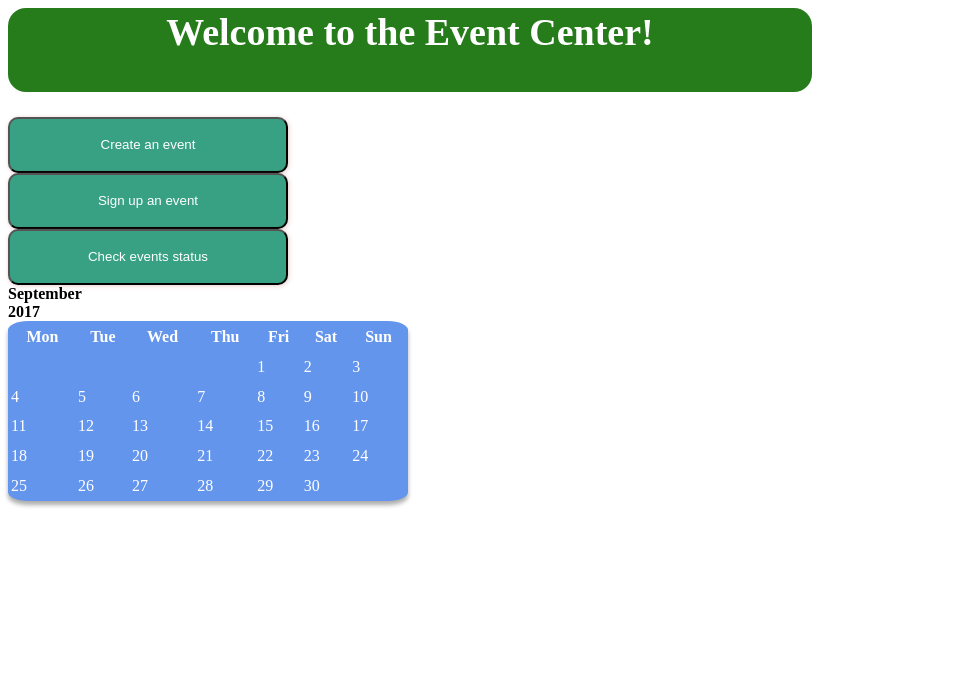
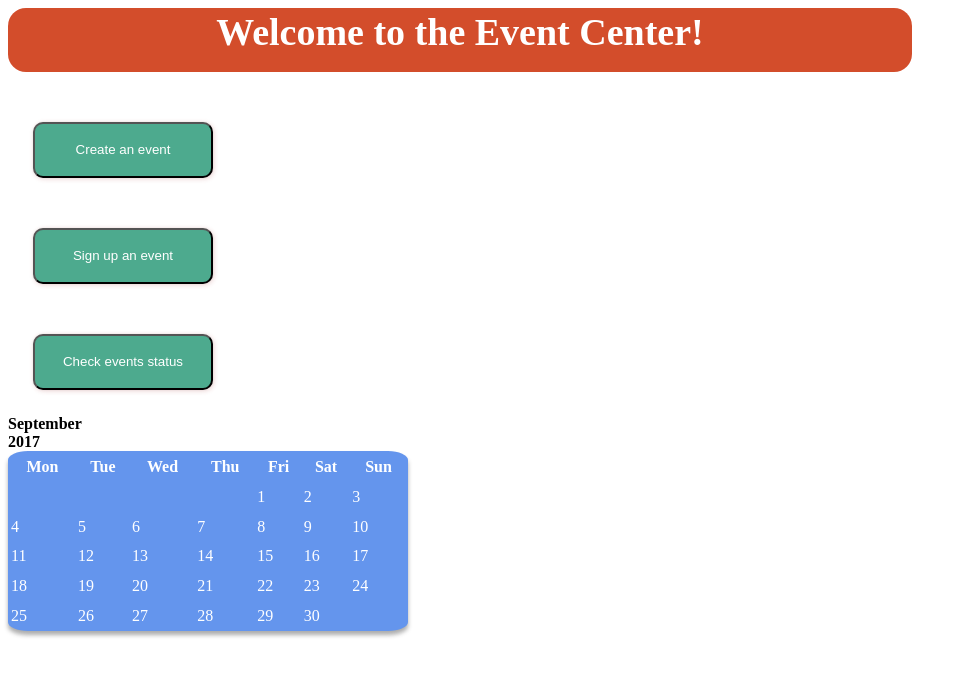
Before and after one commit to QMeier/project_1, a plain HTML site: page index.html in a window 1280 px wide. Shown: the whole page, without its empty margins (0-969 px from the left). Drawn offline with Linux system fonts and the light colour scheme.

Commit message:
button
add spaces between buttons

```diff
--- a/CalendarStyle.css
+++ b/CalendarStyle.css
@@ -1,20 +1,26 @@
+
+#picEvents{
+	width: 1100px;
+	height: 240px;
+}
 
 #headline{
 	padding:2px;
 	font-size:38px;
 	border-radius: 18px;
-	width: 800px;
-	height: 80px;
-	background-color: #267C1B;
+	width: 900px;
+	height: 60px;
+	background-color: #D34D2B;
 	color:white;
 	border-radius: 18px;
 	text-align:center;
 }
 
 #button{
-	width:280px;
+	width:180px;
+	margin: 25px;
 	-webkit-transition: all .2s;
-	background-color: #38A183;
+	background-color: #4DAA8E;
 	line-height: 50px;
 	text-align:center;
 	color:white;
@@ -24,6 +30,9 @@
 	cursor: pointer;
 }
 
+#bodytop{
+	background-color: #DAECDC
+}
 #button:hover{
 
 }
```
